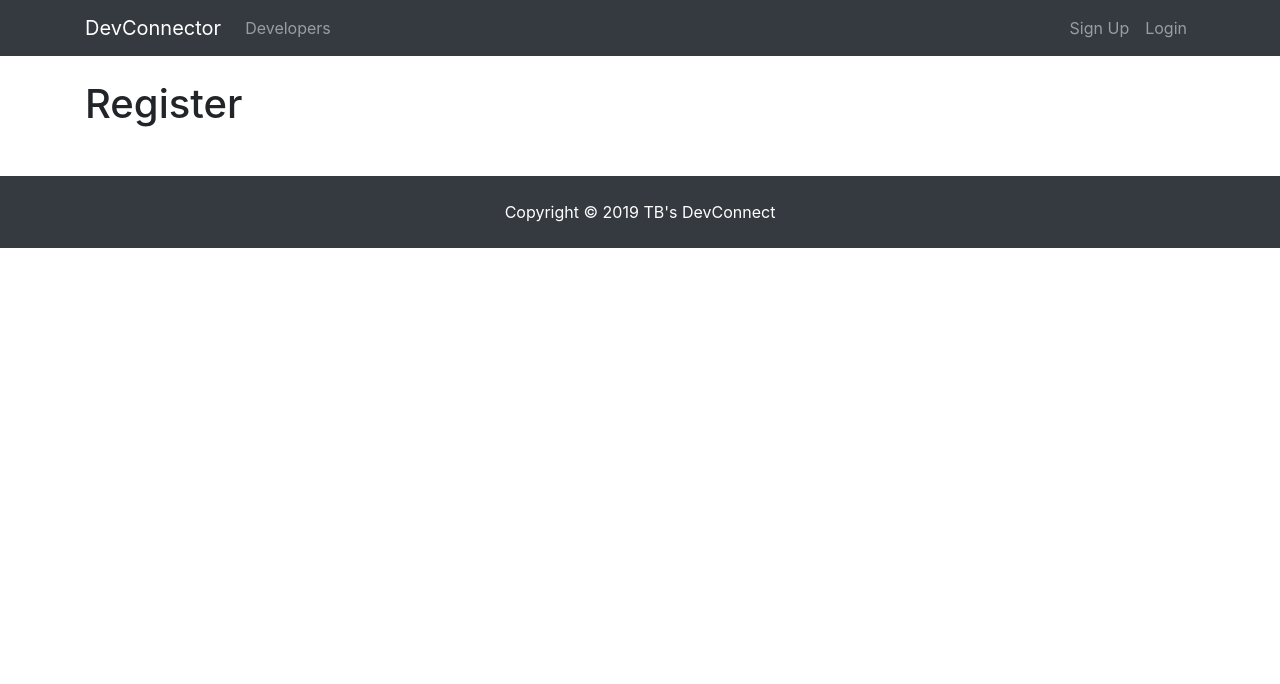
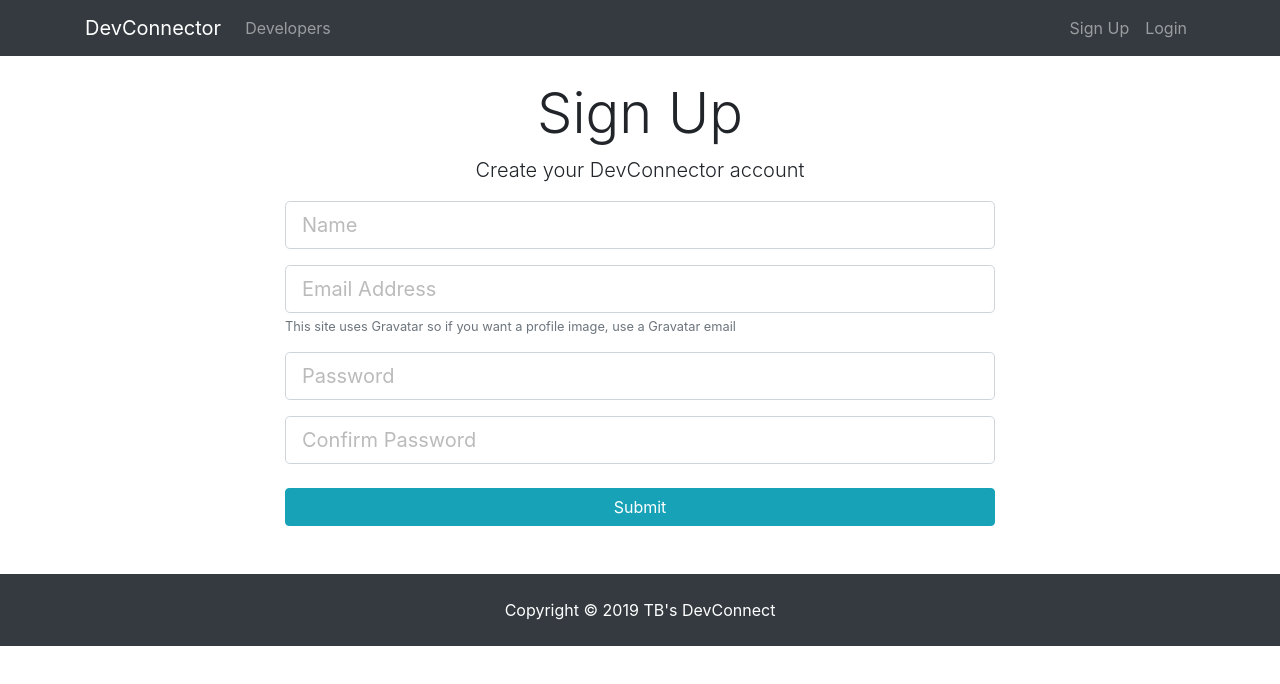
Before and after one commit to tblais1224/TBs-DevConnect, a React (Create React App) app in the folder client/: page /register in a window 1280 px wide. Shown: the top 684 px of the page. Built offline with nearby package versions, Linux system fonts and the light colour scheme.

Commit message:
update v3

```diff
--- a/client/package.json
+++ b/client/package.json
@@ -3,6 +3,8 @@
   "version": "0.1.0",
   "private": true,
   "dependencies": {
+    "axios": "^0.18.0",
+    "classnames": "^2.2.6",
     "react": "^16.8.6",
     "react-dom": "^16.8.6",
     "react-router-dom": "^5.0.0",
--- a/client/src/components/auth/Login.js
+++ b/client/src/components/auth/Login.js
@@ -1,13 +1,79 @@
-import React, { Component } from 'react'
+import React, { Component } from "react";
+import axios from "axios"
+import classnames from "classnames"
+
 
 class Login extends Component {
+
+  constructor() {
+    super();
+    this.state = {
+      email: "",
+      password: "",
+      errors: {}
+    };
+  }
+
+  onChange = (e) => {
+    //this setState for the name of the target (email, password), then sets it to the value of the event target
+    this.setState({[e.target.name]: e.target.value})
+  }
+
+  onSubmit = (e) => {
+    //prevent auto reload on form submit
+    e.preventDefault()
+
+    //this is the same as whats in login route backend api
+    const user = {
+      email: this.state.email,
+      password: this.state.password,
+    }
+    //sends post to the proxy plus route below
+    axios.post("/api/users/login", user)
+    .then(res => console.log(res.data))
+    //console logs the data from the error response
+    .catch(err => this.setState({errors: err.response.data}))
+  };
+
   render() {
     return (
-      <div>
-        <h1>Login</h1>
+      <div className="login">
+        <div className="container">
+          <div className="row">
+            <div className="col-md-8 m-auto">
+              <h1 className="display-4 text-center">Log In</h1>
+              <p className="lead text-center">
+                Sign in to your DevConnector account
+              </p>
+              <form onSubmit={this.onSubmit}>
+                <div className="form-group">
+                  <input
+                    type="email"
+                    className="form-control form-control-lg"
+                    placeholder="Email Address"
+                    name="email"
+                    value={this.state.email}
+                    onChange={this.onChange}
+                  />
+                </div>
+                <div className="form-group">
+                  <input
+                    type="password"
+                    className="form-control form-control-lg"
+                    placeholder="Password"
+                    name="password"
+                    value={this.state.password}
+                    onChange={this.onChange}
+                  />
+                </div>
+                <input type="submit" className="btn btn-info btn-block mt-4" />
+              </form>
+            </div>
+          </div>
+        </div>
       </div>
-    )
+    );
   }
 }
 
-export default Login
+export default Login;
--- a/client/src/components/auth/Register.js
+++ b/client/src/components/auth/Register.js
@@ -1,13 +1,133 @@
-import React, { Component } from 'react'
+import React, { Component } from "react";
+import axios from "axios";
+import classnames from "classnames";
 
 class Register extends Component {
+  //the constructor is accessible in the react front end
+  constructor() {
+    // super() brings in props so this.props will now be defined
+    super();
+    this.state = {
+      name: "",
+      email: "",
+      password: "",
+      password2: "",
+      errors: {}
+    };
+  }
+
+  onChange = e => {
+    //this setState for the name of the target (name, email, etc.), then sets it to the value of the event target
+    this.setState({ [e.target.name]: e.target.value });
+  };
+
+  onSubmit = e => {
+    //prevent auto reload on form submit
+    e.preventDefault();
+
+    //this is the same as whats in register route backend api
+    const newUser = {
+      name: this.state.name,
+      email: this.state.email,
+      password: this.state.password,
+      password2: this.state.password2
+    };
+
+    //sends post to the proxy plus route below
+    axios
+      .post("/api/users/register", newUser)
+      .then(res => console.log(res.data))
+      //console logs the data from the error response
+      .catch(err => this.setState({ errors: err.response.data }));
+  };
+
   render() {
+    // putting errors in brackets allows us to grab specific errors from it, (object)
+    const { errors } = this.state;
     return (
-      <div>
-        <h1>Register</h1>
+      <div className="register">
+        <div className="container">
+          <div className="row">
+            <div className="col-md-8 m-auto">
+              <h1 className="display-4 text-center">Sign Up</h1>
+              <p className="lead text-center">
+                Create your DevConnector account
+              </p>
+              <form onSubmit={this.onSubmit}>
+                <div className="form-group">
+                  <input
+                    type="text"
+                    //the fist param in classnames always exists
+                    //the second param is conditional, so exists when errors.name exists
+                    className={classnames("form-control form-control-lg", {
+                      "is-invalid": errors.name
+                    })}
+                    placeholder="Name"
+                    name="name"
+                    value={this.state.name}
+                    onChange={this.onChange}
+                  />
+                  {errors.name && (
+                    <div className="invalid-feedback">{errors.name}</div>
+                  )}
+                </div>
+                <div className="form-group">
+                  <input
+                    type="email"
+                    className={classnames("form-control form-control-lg", {
+                      "is-invalid": errors.email
+                    })}
+                    placeholder="Email Address"
+                    name="email"
+                    value={this.state.email}
+                    onChange={this.onChange}
+                  />
+                  {errors.email && (
+                    <div className="invalid-feedback">{errors.email}</div>
+                  )}
+                  <small className="form-text text-muted">
+                    This site uses Gravatar so if you want a profile image, use
+                    a Gravatar email
+                  </small>
+                </div>
+                <div className="form-group">
+                  <input
+                    type="password"
+                    className={classnames("form-control form-control-lg", {
+                      "is-invalid": errors.password
+                    })}
+                    placeholder="Password"
+                    name="password"
+                    value={this.state.password}
+                    onChange={this.onChange}
+                  />
+                  {errors.password && (
+                    <div className="invalid-feedback">{errors.password}</div>
+                  )}
+                </div>
+                <div className="form-group">
+                  <input
+                    type="password"
+                    className={classnames("form-control form-control-lg", {
+                      "is-invalid": errors.password2
+                    })}
+                    placeholder="Confirm Password"
+                    name="password2"
+                    value={this.state.password2}
+                    onChange={this.onChange}
+                  />
+                  {errors.password2 && (
+                    <div className="invalid-feedback">{errors.password2}</div>
+                  )}
+                </div>
+                <input type="submit" className="btn btn-info btn-block mt-4" />
+              </form>
+            </div>
+          </div>
+        </div>
       </div>
-    )
+    );
   }
 }
 
-export default Register
+export default Register;
```
Also changed, not shown: 1 other file (tests, documents, lock files or other folders).
